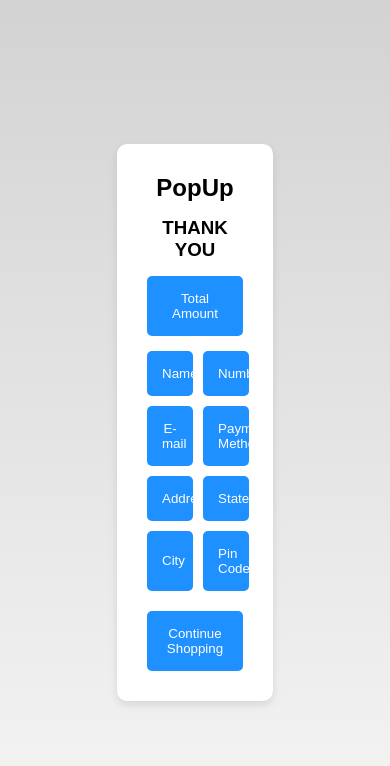
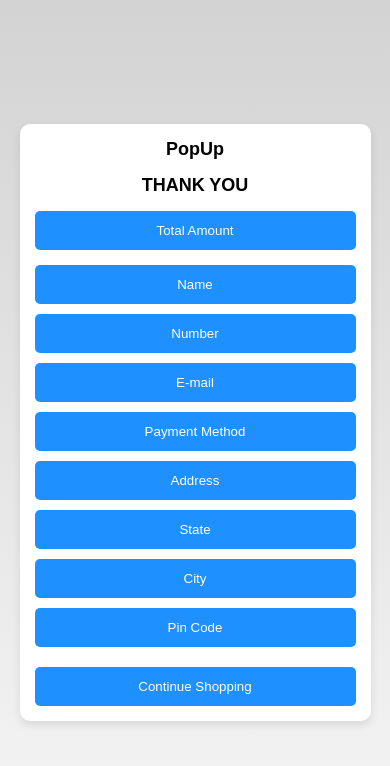
Before and after one commit to Yashwantyadav1/Axiom-job-Assigment, a plain HTML site: page success page/index.html in a window 390 px wide. Drawn offline with Linux system fonts and the light colour scheme.

Commit message:
Axiom-job-Assigment

```diff
--- a/success page/styles.css
+++ b/success page/styles.css
@@ -15,6 +15,7 @@
 
 .popup {
   width: 40%;
+  max-width: 600px; /* Set a maximum width for larger screens */
   background-color: #fff;
   border-radius: 10px;
   box-shadow: 0 4px 8px rgba(0, 0, 0, 0.1);
@@ -72,3 +73,40 @@
 .continue-button:hover {
   background-color: #4682b4;
 }
+
+/* Media queries for responsiveness */
+@media (max-width: 768px) {
+  .popup {
+      width: 80%; /* Adjust width for tablets */
+      padding: 20px; /* Adjust padding */
+  }
+
+  .form-group {
+      flex-direction: column; /* Stack buttons vertically */
+      align-items: center; /* Center align buttons */
+  }
+
+  button {
+      width: 100%; /* Full width for buttons */
+  }
+}
+
+@media (max-width: 480px) {
+  .popup {
+      width: 90%; /* Adjust width for mobile */
+      padding: 15px; /* Smaller padding for mobile */
+  }
+
+  h2, h3 {
+      font-size: 18px; /* Smaller font size for mobile */
+  }
+
+  .amount-button, .continue-button {
+      padding: 12px; /* Smaller padding for mobile buttons */
+  }
+
+  button {
+      padding: 12px; /* Smaller padding for mobile buttons */
+      width: 100%; /* Full width for buttons */
+  }
+}
```
Lines whose indentation alone changed are shown as unchanged.
